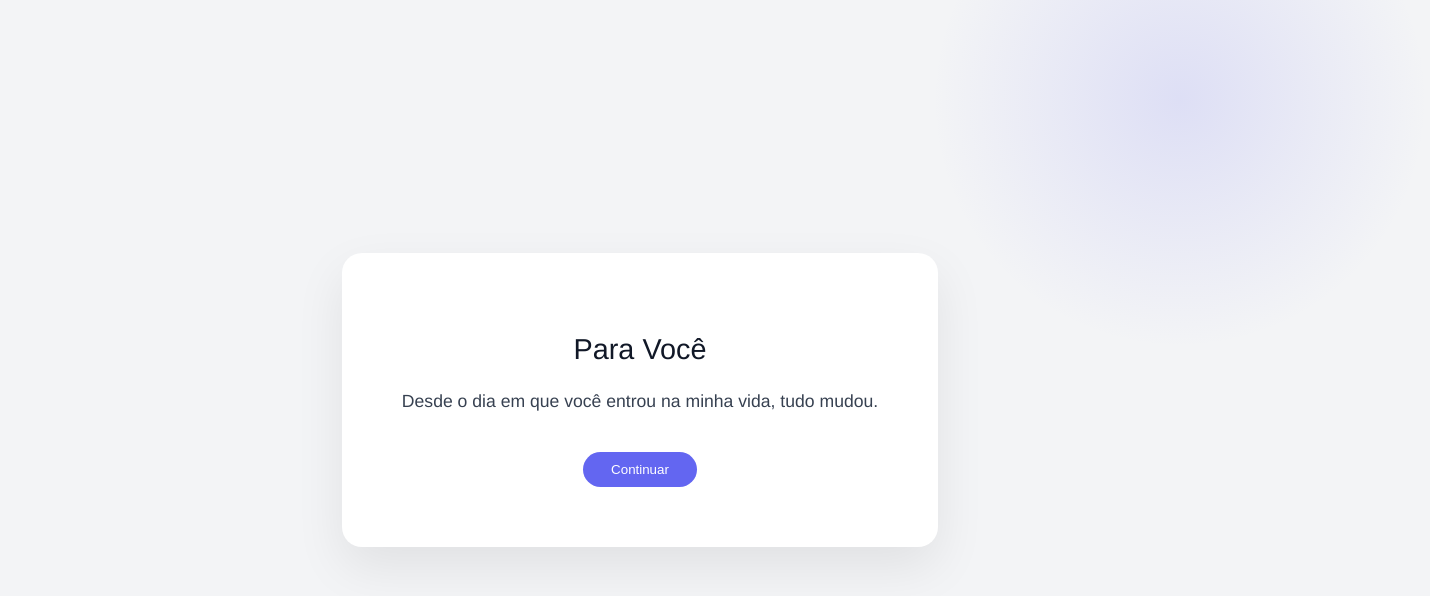
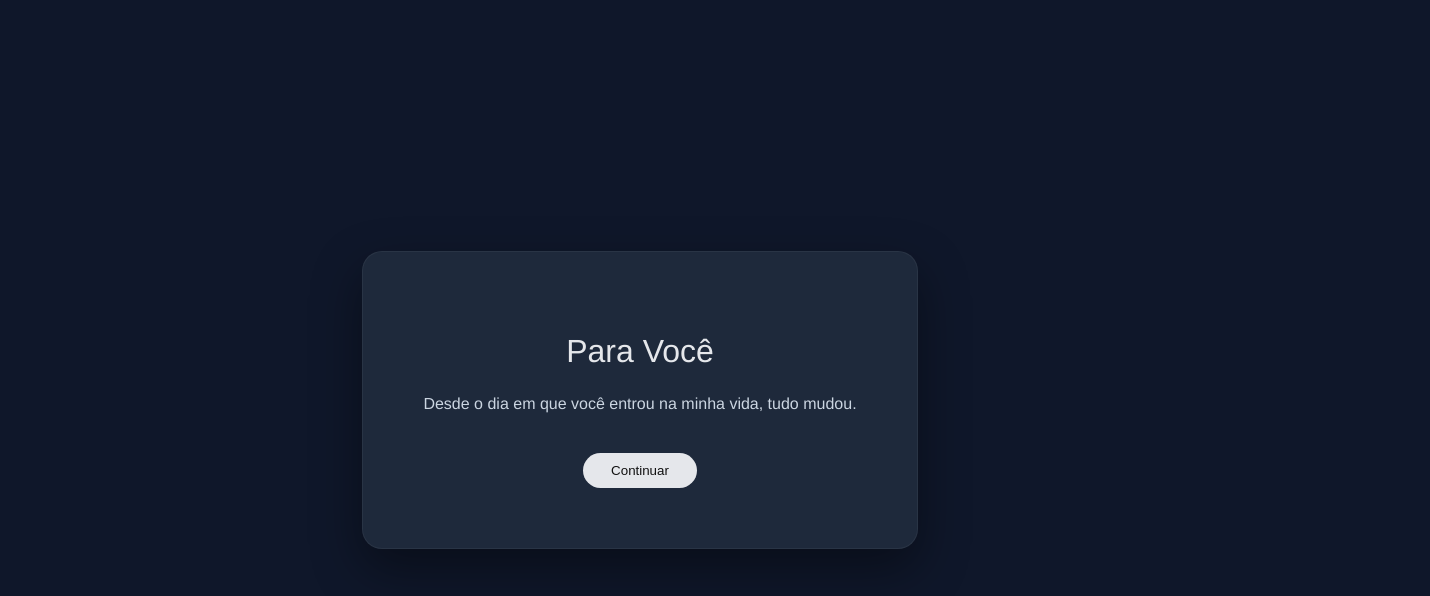
Before and after one commit to lucassilva18byte/Carta-interativa-Pedido-de-Namoro-Minimalista, a plain HTML site: page index.html in a window 1280 px wide. Both pictures are taken after a click on the button "Continuar". Shown: the whole page, 1430 px wide, since content can reach past the window. Drawn offline with Linux system fonts and the light colour scheme.

Commit message:
minimalista dark

```diff
--- a/index.html
+++ b/index.html
@@ -4,128 +4,66 @@
 <meta charset="UTF-8">
 <title>Para Você</title>
 <style>
-body {
-  margin: 0;
-  background: #f3f4f6;
-  font-family: 'Helvetica Neue', Arial, sans-serif;
-  color: #111827;
-  display: flex;
-  justify-content: center;
-  align-items: center;
-  height: 100vh;
-  text-align: center;
-  overflow: hidden;
+body{
+  margin:0;
+  background:#0f172a;
+  font-family:'Helvetica Neue',Arial,sans-serif;
+  display:flex;
+  justify-content:center;
+  align-items:center;
+  height:100vh;
+  text-align:center;
+  color:#e5e7eb;
 }
-
-.decor {
-  position: absolute;
-  width: 500px;
-  height: 500px;
-  background: radial-gradient(circle, rgba(99,102,241,0.15), transparent 70%);
-  top: -150px;
-  right: -150px;
-  border-radius: 50%;
+.card{
+  background:#1e293b;
+  padding:60px;
+  border-radius:20px;
+  max-width:600px;
+  box-shadow:0 20px 50px rgba(0,0,0,0.4);
+  border:1px solid rgba(255,255,255,0.05);
 }
-
-.card {
-  background: white;
-  padding: 60px;
-  border-radius: 20px;
-  max-width: 600px;
-  box-shadow: 0 20px 50px rgba(0,0,0,0.08);
-  position: relative;
-  z-index: 1;
+h1{font-weight:500;margin-bottom:25px;}
+.frase{display:none;margin:15px 0;color:#cbd5e1;animation:fade 0.8s;}
+button{
+  margin-top:25px;
+  padding:10px 28px;
+  border-radius:30px;
+  border:none;
+  background:#e5e7eb;
+  color:#111;
+  cursor:pointer;
+  transition:0.3s;
+  position:relative;
 }
-
-h1 {
-  font-weight: 500;
-  font-size: 1.8rem;
-  margin-bottom: 25px;
-}
-
-.frase {
-  display: none;
-  font-size: 1.1rem;
-  margin: 15px 0;
-  color: #374151;
-  animation: fadeIn 0.8s ease-in-out;
-}
-
-button {
-  margin-top: 25px;
-  padding: 10px 28px;
-  border-radius: 30px;
-  border: none;
-  cursor: pointer;
-  background: #6366f1;
-  color: white;
-  transition: 0.3s;
-  position: relative;
-}
-
-button:hover {
-  background: #4f46e5;
-}
-
-.hidden { display: none; }
-
-@keyframes fadeIn {
-  from { opacity: 0; transform: translateY(8px); }
-  to { opacity: 1; transform: translateY(0); }
-}
+button:hover{background:white;}
+.hidden{display:none;}
+@keyframes fade{from{opacity:0;transform:translateY(8px);}to{opacity:1;}}
 </style>
 </head>
 <body>
-
-<div class="decor"></div>
-
 <div class="card">
 <h1>Para Você</h1>
-
 <p class="frase">Desde o dia em que você entrou na minha vida, tudo mudou.</p>
 <p class="frase">Os meus dias ficaram mais leves.</p>
 <p class="frase">Meu coração encontrou paz.</p>
 <p class="frase">E eu descobri que o amor pode ser simples e eterno.</p>
 <p class="frase">Por isso hoje eu preciso te perguntar algo…</p>
-
 <button onclick="mostrarFrase()">Continuar</button>
-
 <div id="pedido" class="hidden">
 <h2>Você aceita continuar essa história comigo?</h2>
 <button onclick="aceitou()">Sim</button>
 <button onmouseover="fugir(this)">Não</button>
 </div>
-
 <div id="final" class="hidden">
 <h2>Eu escolho você todos os dias.</h2>
 </div>
 </div>
-
 <script>
-let index = 0;
-const frases = document.querySelectorAll(".frase");
-const botao = document.querySelector("button");
-
-function mostrarFrase() {
-  if (index < frases.length) {
-    frases[index].style.display = "block";
-    index++;
-  } else {
-    botao.style.display = "none";
-    document.getElementById("pedido").classList.remove("hidden");
-  }
-}
-
-function fugir(btn) {
-  btn.style.position = "absolute";
-  btn.style.top = Math.random() * 200 + "px";
-  btn.style.left = Math.random() * 200 + "px";
-}
-
-function aceitou() {
-  document.getElementById("pedido").classList.add("hidden");
-  document.getElementById("final").classList.remove("hidden");
-}
+let i=0;const f=document.querySelectorAll(".frase");const b=document.querySelector("button");
+function mostrarFrase(){if(i<f.length){f[i].style.display="block";i++;}else{b.style.display="none";document.getElementById("pedido").classList.remove("hidden");}}
+function fugir(btn){btn.style.position="absolute";btn.style.top=Math.random()*200+"px";btn.style.left=Math.random()*200+"px";}
+function aceitou(){document.getElementById("pedido").classList.add("hidden");document.getElementById("final").classList.remove("hidden");}
 </script>
 </body>
 </html>
```
